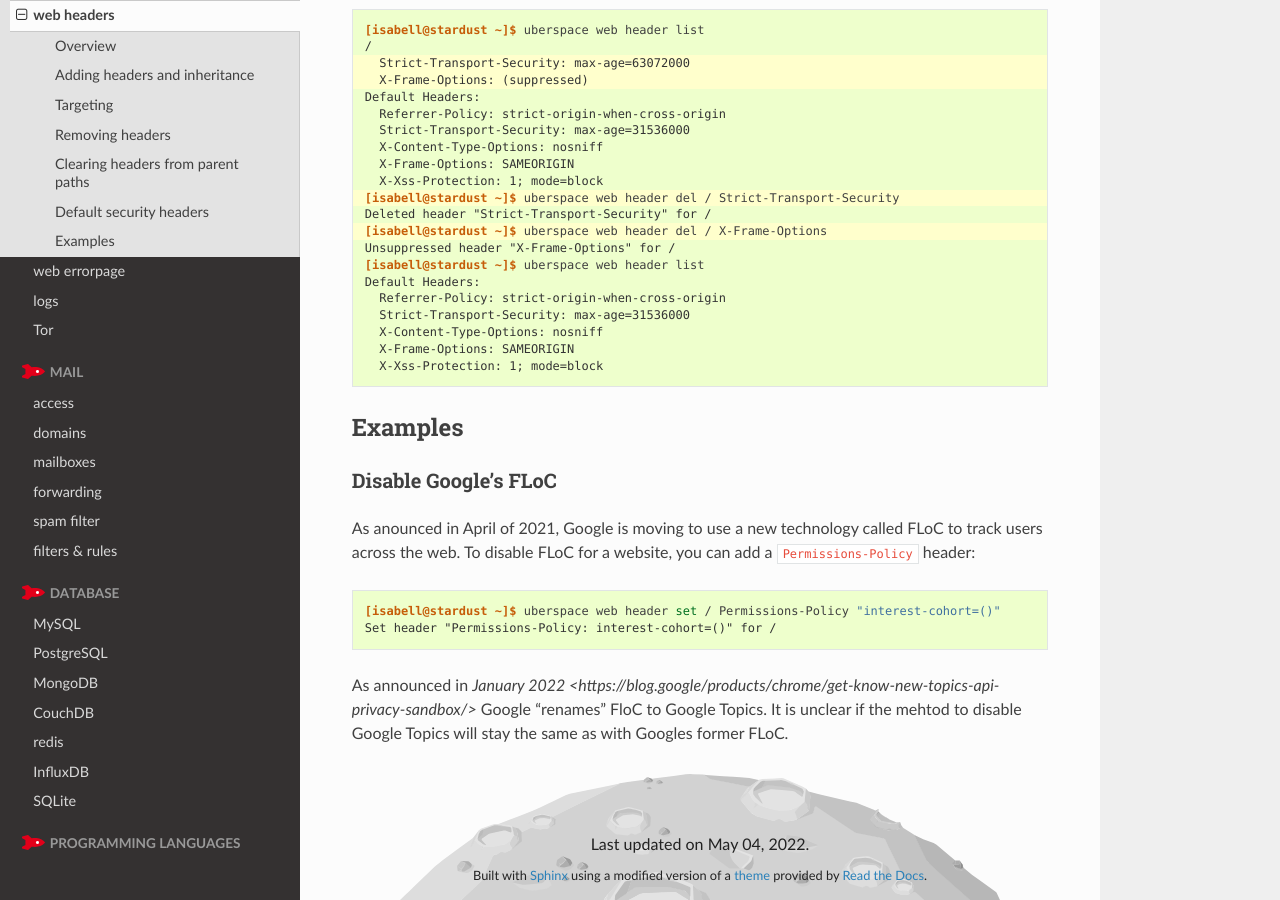
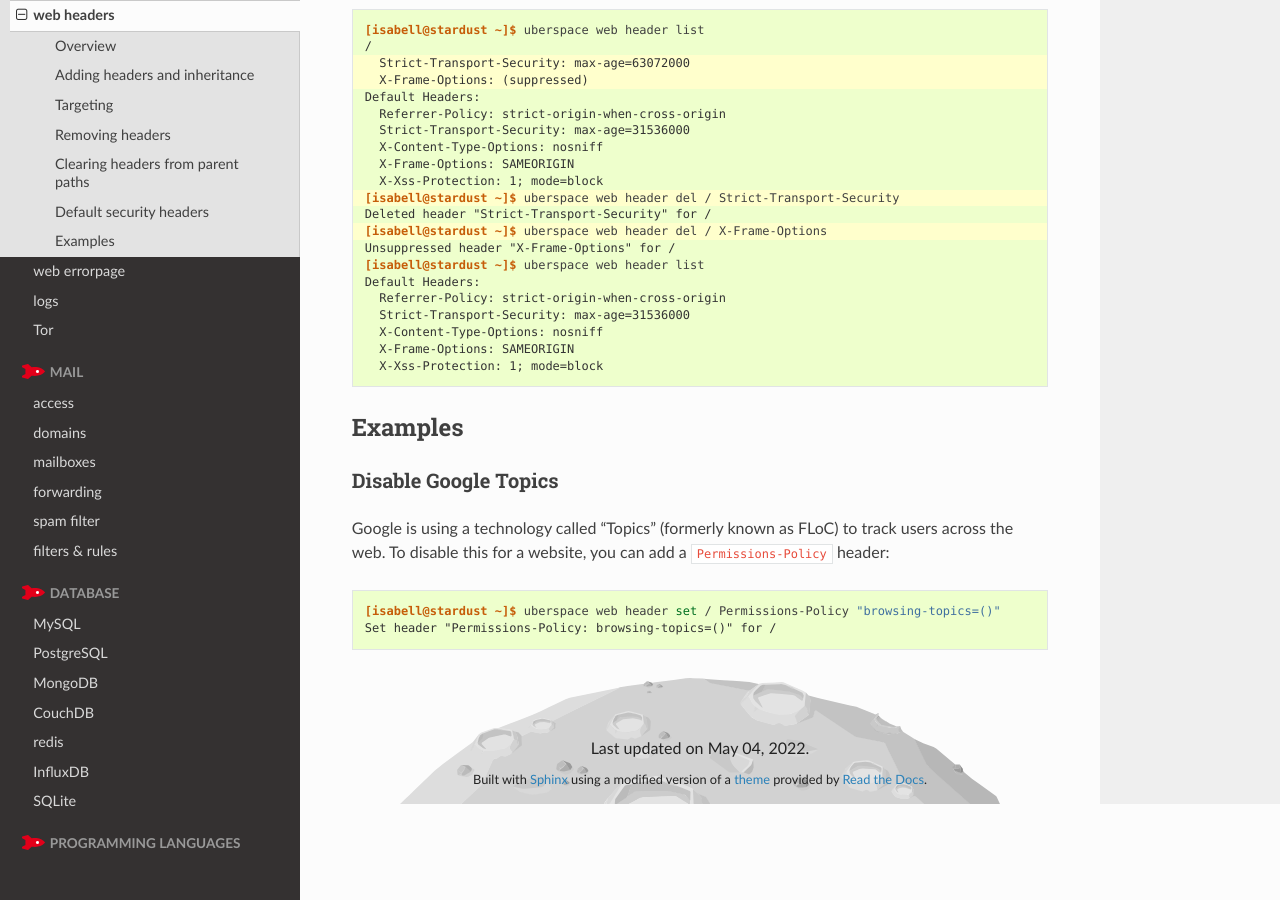
Before and after one commit to Uberspace/manual, a Sphinx documentation site: the page built from source/web-headers.rst, in a window 1280 px wide and 900 px high, scrolled down 4627 px. Built offline with Sphinx 7.4.7 and the Read the Docs theme 2.0.0, drawn with Linux system fonts in a browser that asks for light colours.

Commit message:
reword google topics note and add correct header

```diff
--- a/source/web-headers.rst
+++ b/source/web-headers.rst
@@ -256,15 +256,12 @@ If you removed or replaced security headers in the past and would like to restor
 Examples
 ========
 
-Disable Google's FLoC
+Disable Google Topics
 ---------------------
 
-As anounced in April of 2021, Google is moving to use a new technology called FLoC to track users across the web. To disable FLoC for a website, you can add a ``Permissions-Policy`` header:
+Google is using a technology called "Topics" (formerly known as FLoC) to track users across the web. To disable this for a website, you can add a ``Permissions-Policy`` header:
 
 .. code-block:: console
 
-  [isabell@stardust ~]$ uberspace web header set / Permissions-Policy "interest-cohort=()"
-  Set header "Permissions-Policy: interest-cohort=()" for /
-
-
-As announced in `January 2022 <https://blog.google/products/chrome/get-know-new-topics-api-privacy-sandbox/>` Google "renames" FloC to Google Topics. It is unclear if the mehtod to disable Google Topics will stay the same as with Googles former FLoC.
+  [isabell@stardust ~]$ uberspace web header set / Permissions-Policy "browsing-topics=()"
+  Set header "Permissions-Policy: browsing-topics=()" for /
```
